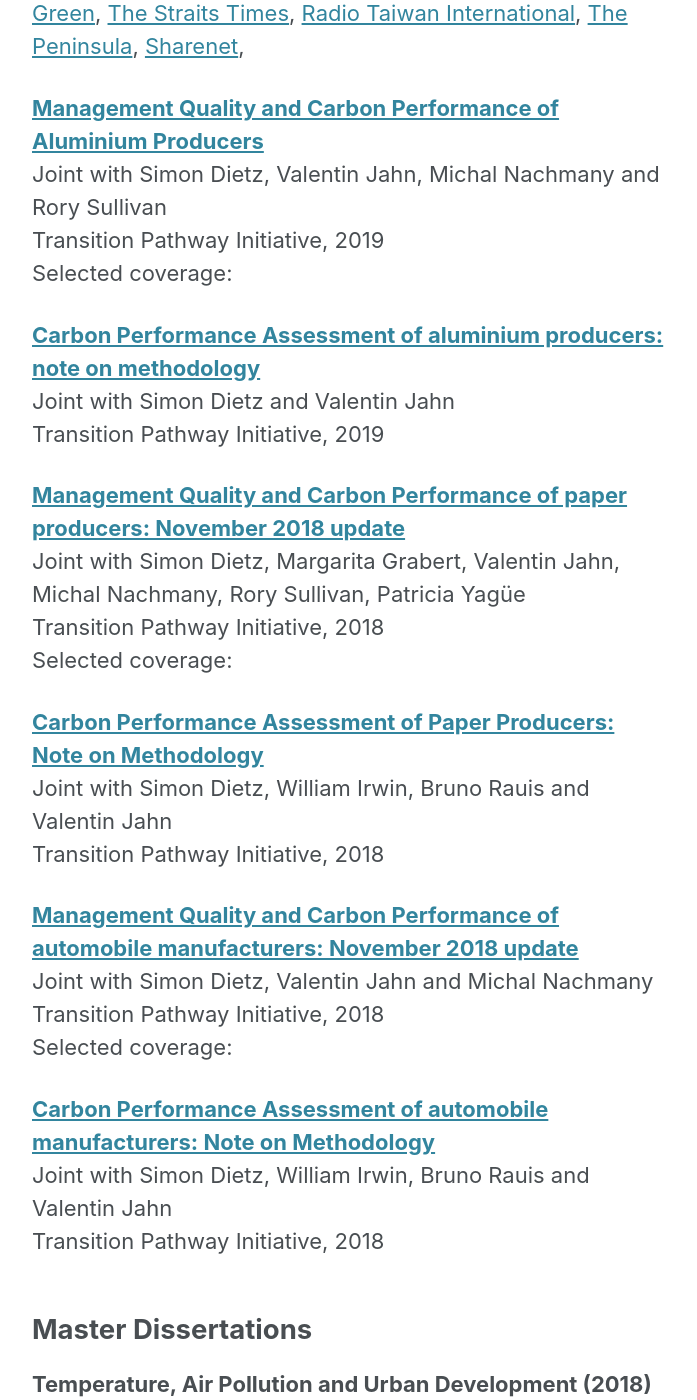
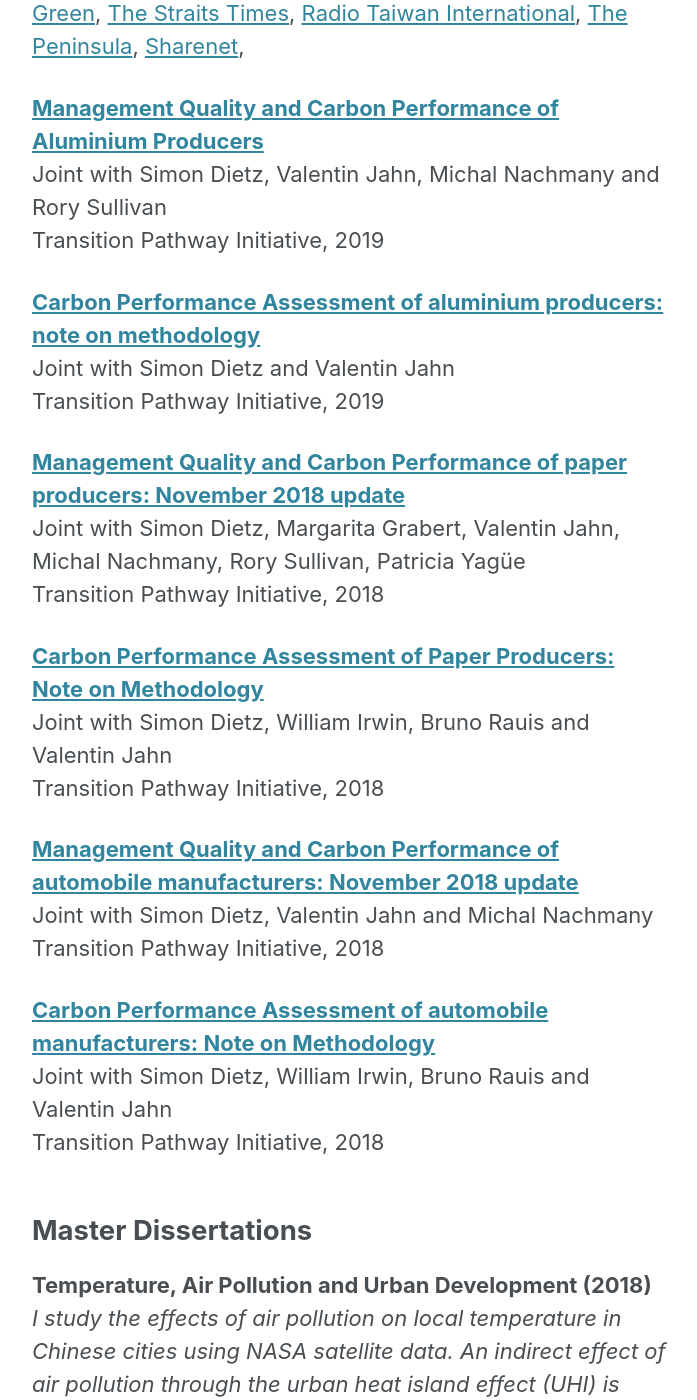
Before and after one commit to JolienNoels/joliennoels.github.io, a Jekyll site: the page built from _pages/research.md, in a window 1280 px wide and 1400 px high, scrolled down 1490 px. Shown: the whole window, without its empty margins (290-987 px from the left). Built offline with Jekyll 4.4.1, drawn with Linux system fonts in a browser that asks for light colours; cached includes are drawn as plain includes; nearby versions of some CDN libraries.

Commit message:
Update research.md

```diff
--- a/_pages/research.md
+++ b/_pages/research.md
@@ -38,7 +38,6 @@ permalink: /research/
 **[Management Quality and Carbon Performance of Aluminium Producers](http://www.lse.ac.uk/GranthamInstitute/tpi/wp-content/uploads/2019/03/Management-quality-and-carbon-performance-of-aluminium-producers.pdf)**
   Joint with Simon Dietz, Valentin Jahn, Michal Nachmany and Rory Sullivan
   Transition Pathway Initiative, 2019
-  Selected coverage: []()
 
 **[Carbon Performance Assessment of aluminium producers: note on methodology](http://www.lse.ac.uk/GranthamInstitute/tpi/wp-content/uploads/2019/02/Aluminium-Feb-19-Methodology-note-1.pdf)**
   Joint with Simon Dietz and Valentin Jahn
@@ -47,7 +46,6 @@ permalink: /research/
 **[Management Quality and Carbon Performance of paper producers: November 2018 update](http://www.lse.ac.uk/GranthamInstitute/tpi/wp-content/uploads/2018/11/MQ-and-CP-of-paper-and-pulp-producers-26-Nov-18.pdf)**
   Joint with Simon Dietz, Margarita Grabert, Valentin Jahn, Michal Nachmany, Rory Sullivan, Patricia Yagüe
   Transition Pathway Initiative, 2018
-  Selected coverage: []()
 
 **[Carbon Performance Assessment of Paper Producers: Note on Methodology](http://www.lse.ac.uk/GranthamInstitute/tpi/wp-content/uploads/2018/11/TPI-Methodology-Note-Pulp-and-Paper-November-18.pdf)**
   Joint with Simon Dietz, William Irwin, Bruno Rauis and Valentin Jahn
@@ -56,7 +54,6 @@ permalink: /research/
 **[Management Quality and Carbon Performance of automobile manufacturers: November 2018 update](http://www.lse.ac.uk/GranthamInstitute/tpi/wp-content/uploads/2018/11/Management-quality-and-carbon-performance-of-automobile-manufacturers.pdf)**
   Joint with  Simon Dietz, Valentin Jahn and Michal Nachmany
   Transition Pathway Initiative, 2018
-  Selected coverage: []()
 
 **[Carbon Performance Assessment of automobile manufacturers: Note on Methodology](http://www.lse.ac.uk/GranthamInstitute/tpi/wp-content/uploads/2018/11/Methodology-note-automobiles-November-2018.pdf)**
   Joint with Simon Dietz, William Irwin, Bruno Rauis and Valentin Jahn
```
Also changed, not shown: other parts of _pages/research.md (+1 -1 lines).
